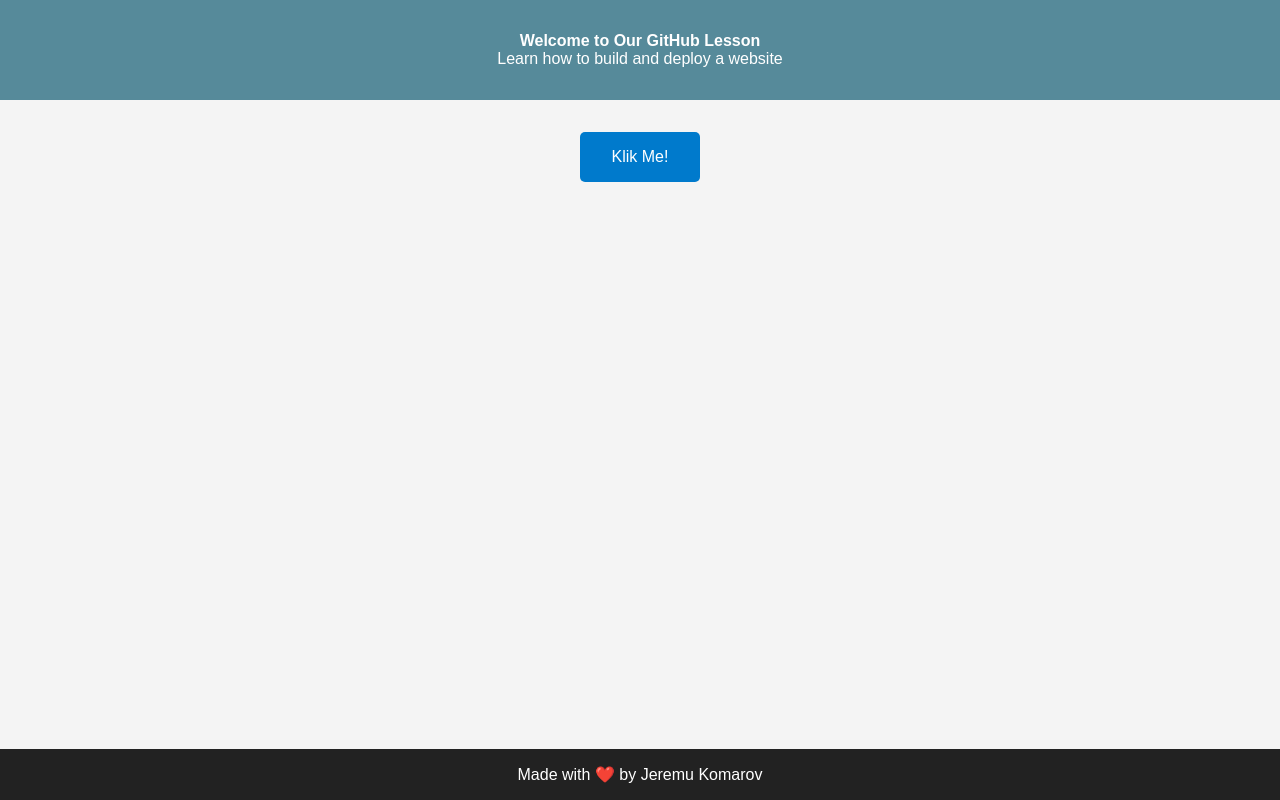
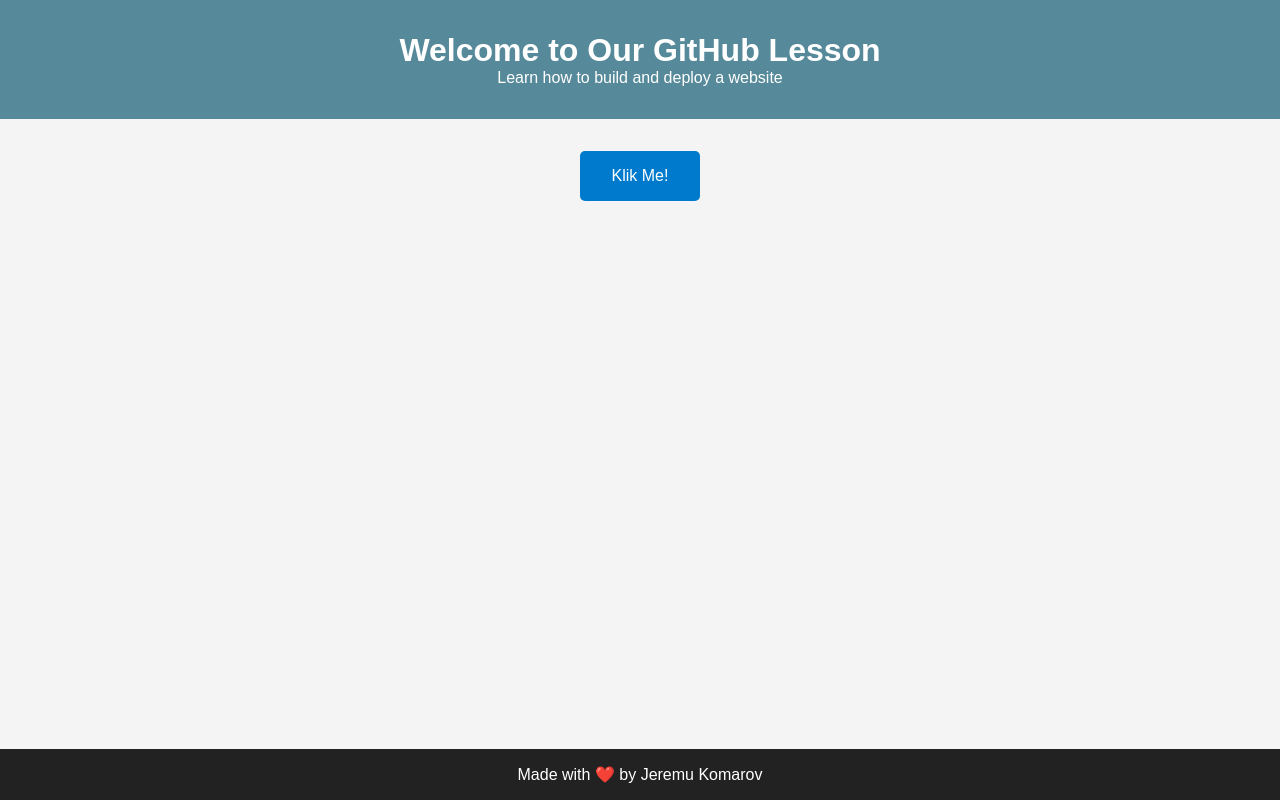
Before and after one commit to JeremyKomarov/git-land, a plain HTML site: page index.html in a window 1280 px wide. Drawn offline with Linux system fonts and the light colour scheme.

Commit message:
edit header

```diff
--- a/index.html
+++ b/index.html
@@ -8,7 +8,7 @@
   </head>
   <body>
     <header class="header">
-      <h4>Welcome to Our GitHub Lesson</h4>
+      <h1>Welcome to Our GitHub Lesson</h1>
       <p>Learn how to build and deploy a website</p>
     </header>
 
```
